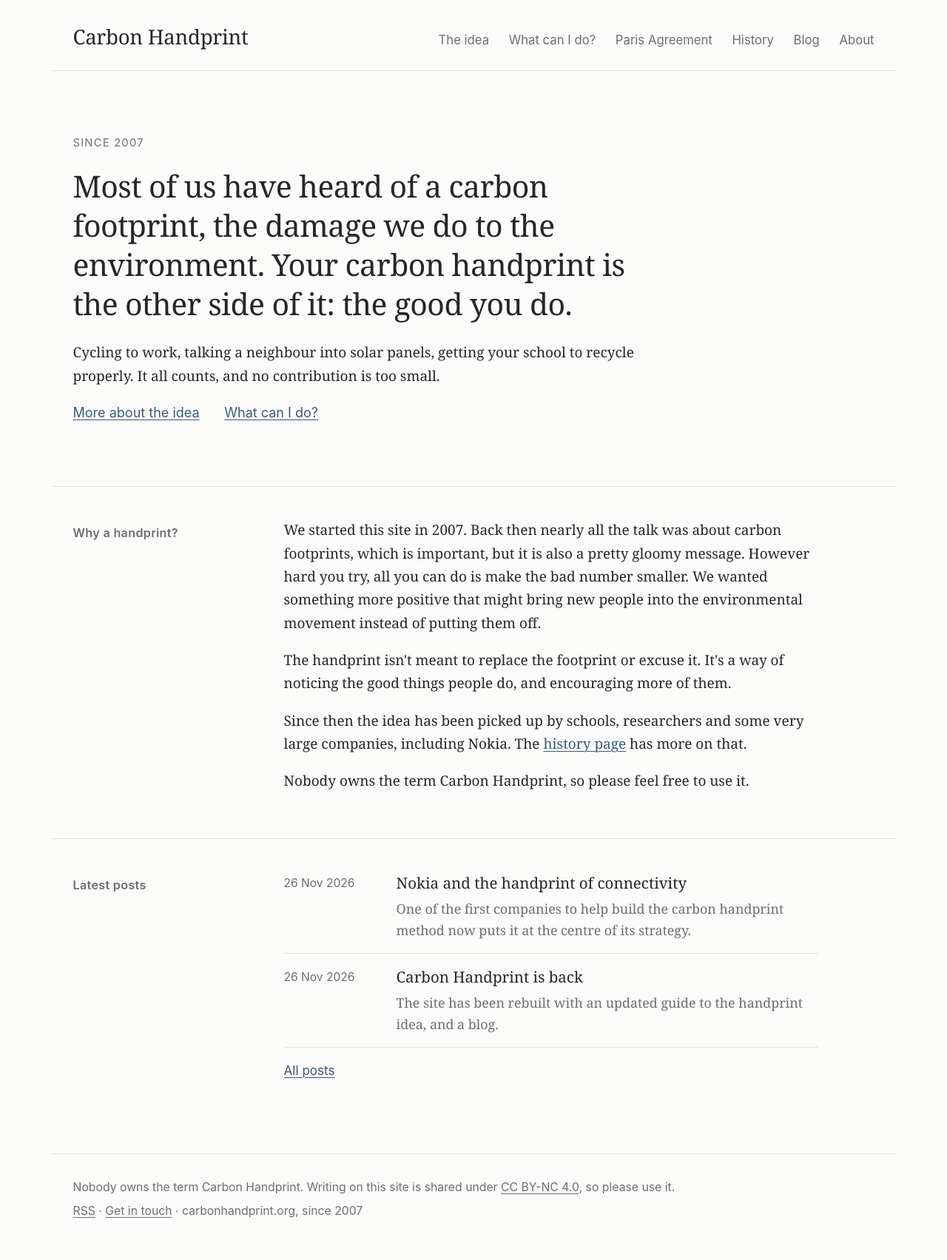
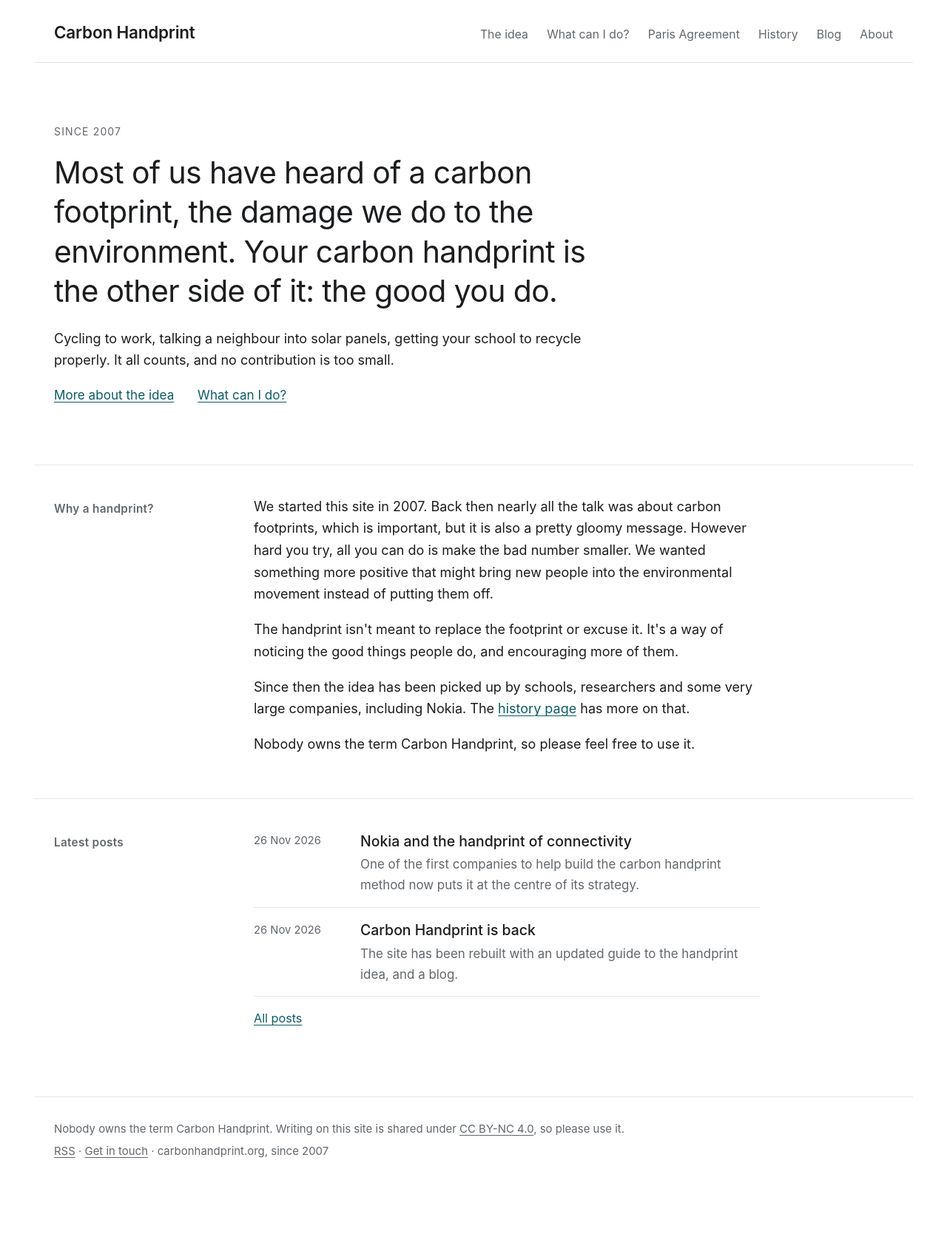
Before and after one commit to multiplicit-com/carbonhandprint, a Jekyll site: the page built from index.html, in a window 1280 px wide. Shown: the whole page at 74% size. Built offline with Jekyll 4.4.1, drawn with Linux system fonts in a browser that asks for light colours; after the commit the page ends 1619 px from its top, so only the background shows below that.

Commit message:
Use clean sans design
Co-Authored-By: Claude Opus 5.5 <noreply@anthropic.com>
Claude-Session: https://claude.ai/code/session_01Li7jXRtkERso7tJFT24TLP

```diff
--- a/assets/css/main.css
+++ b/assets/css/main.css
@@ -54,6 +54,5 @@ td{border-bottom:1px solid var(--rule);padding:.55rem .5rem;vertical-align:top}
 .colophon .wrap{border-top:1px solid var(--rule);padding-top:1.4rem;padding-bottom:2.5rem}
 .colophon p{margin:.3rem 0}
 .colophon a{color:var(--soft)}
-:root{--bg:#fbfbf9;--ink:#24272a;--soft:#6b6f72;--rule:#e2e2dc;--link:#3a5a78;--body:Charter,"Bitstream Charter","Sitka Text",Cambria,Georgia,serif;--head:Charter,"Bitstream Charter","Sitka Text",Cambria,Georgia,serif;--ui:-apple-system,BlinkMacSystemFont,"Segoe UI",Roboto,"Helvetica Neue",Arial,sans-serif;--wm-weight:400;--h1-weight:400;--title-weight:400;--size:19px;--max:60rem}
-.wordmark{font-size:1.45rem}.prose h2{font-weight:400;font-style:italic}
-@media(prefers-color-scheme:dark){:root{--bg:#18191a;--ink:#e6e4df;--soft:#a2a29c;--rule:#303131;--link:#9dbbd6}}
+:root{--bg:#ffffff;--ink:#1b1d1f;--soft:#62676c;--rule:#e4e6e8;--link:#0d5c63;--body:-apple-system,BlinkMacSystemFont,"Segoe UI",Roboto,"Helvetica Neue",Arial,sans-serif;--head:-apple-system,BlinkMacSystemFont,"Segoe UI",Roboto,"Helvetica Neue",Arial,sans-serif;--ui:-apple-system,BlinkMacSystemFont,"Segoe UI",Roboto,"Helvetica Neue",Arial,sans-serif}
+@media(prefers-color-scheme:dark){:root{--bg:#141617;--ink:#e8eaeb;--soft:#9aa0a5;--rule:#2b2f31;--link:#6cc3c9}}
```
